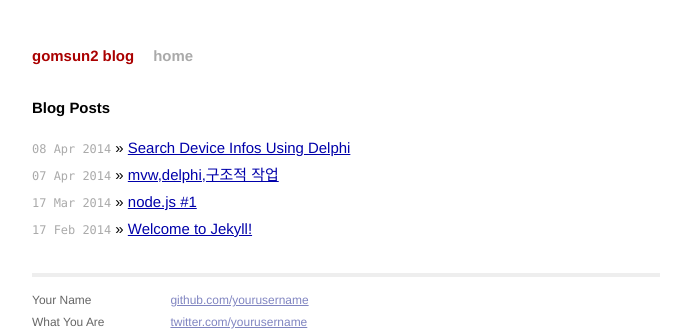
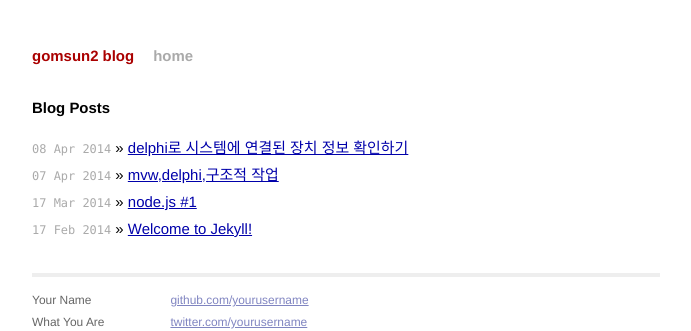
Before and after one commit to ParkKyeongSik/gomsun2.github.io, a Jekyll site: the page built from index.html, in a window 1280 px wide. Shown: the top 331 px of the page, without its empty margins (294-985 px from the left). Built offline with Jekyll 4.4.1, drawn with Linux system fonts in a browser that asks for light colours; Markdown is read by kramdown in place of the engine named in the settings.

Commit message:
Update 2014-04-08-Search-Device-Infos-Using-Delphi.md

```diff
--- a/_posts/2014-04-08-Search-Device-Infos-Using-Delphi.md
+++ b/_posts/2014-04-08-Search-Device-Infos-Using-Delphi.md
@@ -1,3 +1,9 @@
+---
+layout: post
+title:  "delphi로 시스템에 연결된 장치 정보 확인하기"
+date:   2014-04-08 10:11:00
+categories: delphi
+---
 # Delphi로 장치정보를 조회하기
 
 ## 장치 정보를 조회하기
```
